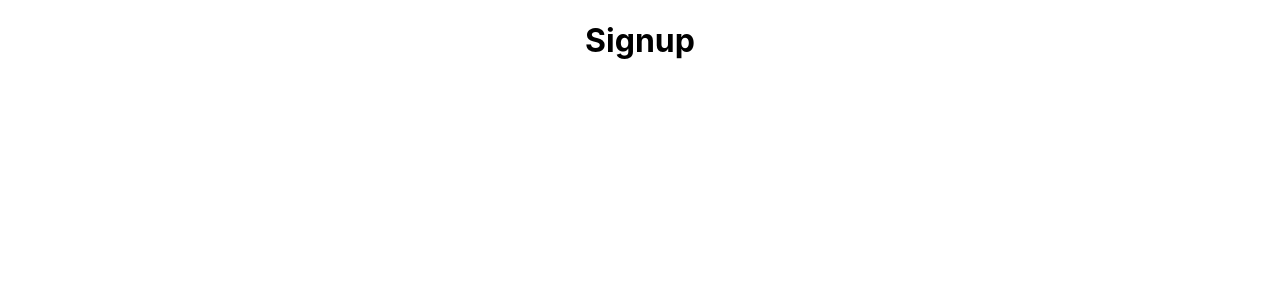
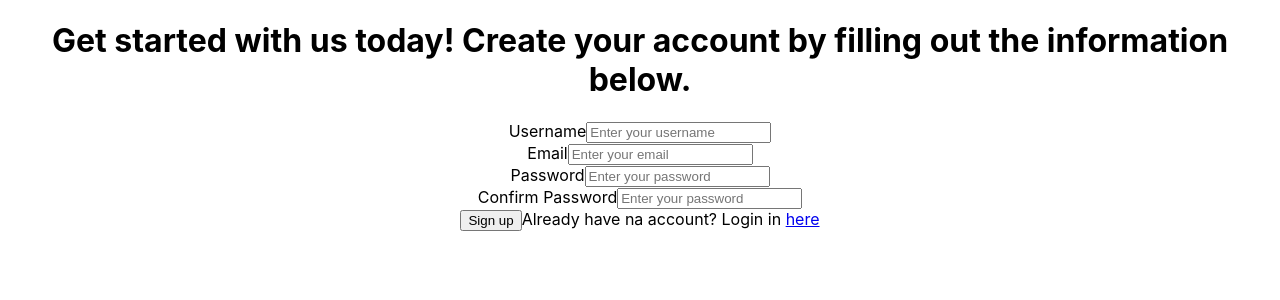
Before and after one commit to tapadar13/form-validation-react, a React (Create React App) app: page / in a window 1280 px wide. Shown: the top 300 px of the page. Built offline with nearby package versions, Linux system fonts and the light colour scheme.

Commit message:
form designed

```diff
--- a/src/FormSignup.js
+++ b/src/FormSignup.js
@@ -1,7 +1,66 @@
 const FormSignup = () => {
   return (
-    <div>
-      <h1>Signup</h1>
+    <div className="form-content-right">
+      <form className="form">
+        <h1>
+          Get started with us today! Create your account by filling out the
+          information below.
+        </h1>
+        <div className="form-inputs">
+          <label htmlFor="username" className="form-label">
+            Username
+          </label>
+          <input
+            type="text"
+            name="username"
+            id="username"
+            className="form-input"
+            placeholder="Enter your username"
+          />
+        </div>
+        <div className="form-inputs">
+          <label htmlFor="email" className="form-label">
+            Email
+          </label>
+          <input
+            type="email"
+            name="email"
+            id="email"
+            className="form-input"
+            placeholder="Enter your email"
+          />
+        </div>
+        <div className="form-inputs">
+          <label htmlFor="password" className="form-label">
+            Password
+          </label>
+          <input
+            type="password"
+            name="password"
+            id="password"
+            className="form-input"
+            placeholder="Enter your password"
+          />
+        </div>
+        <div className="form-inputs">
+          <label htmlFor="password2" className="form-label">
+            Confirm Password
+          </label>
+          <input
+            type="password"
+            name="password2"
+            id="password2"
+            className="form-input"
+            placeholder="Enter your password"
+          />
+        </div>
+        <button type="submit" className="form-input-btn">
+          Sign up
+        </button>
+        <span className="form-input-login">
+          Already have na account? Login in <a href="#">here</a>
+        </span>
+      </form>
     </div>
   );
 };
```
